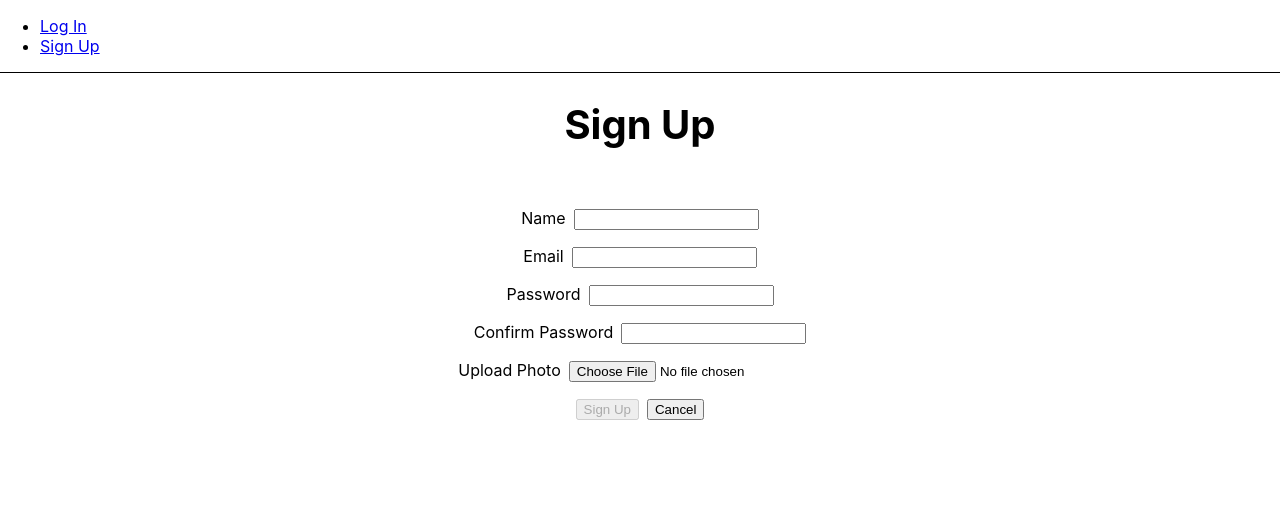
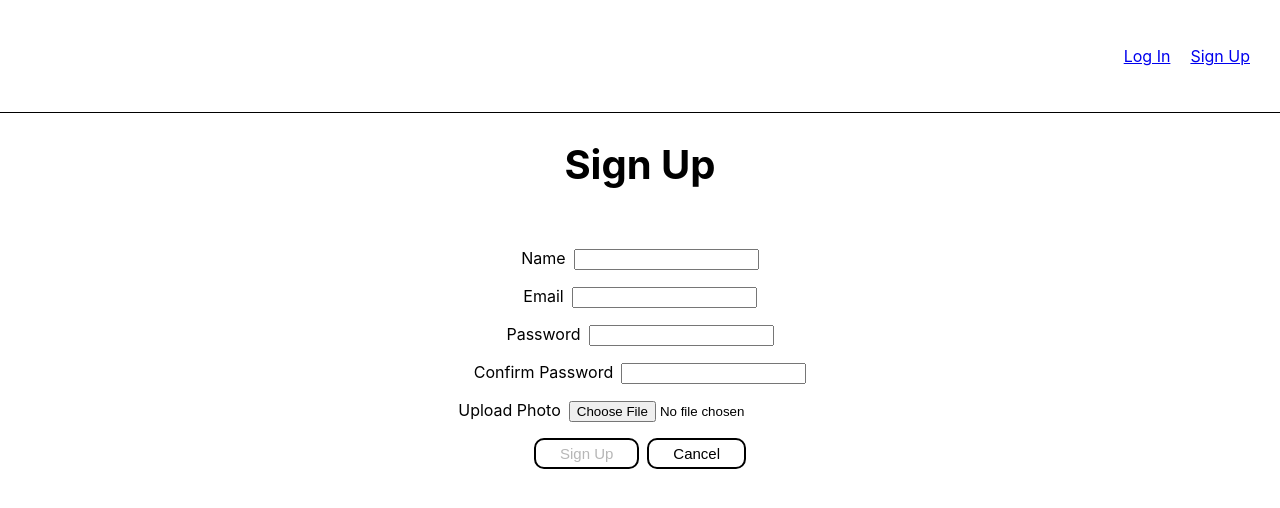
Before and after one commit to izabela2279/coffee-shops-front-end, a React (Vite) app: page /signup in a window 1280 px wide. Shown: the top 508 px of the page. Built offline with nearby package versions, Linux system fonts and the light colour scheme; no server answers.

Commit message:
change signup button

```diff
--- a/src/components/NavBar/NavBar.tsx
+++ b/src/components/NavBar/NavBar.tsx
@@ -17,7 +17,7 @@ const NavBar = (props: NavBarProps): JSX.Element => {
       {user ?
         <ul>
           <li>Welcome, {user.name}</li>
-          <li><NavLink to="/profiles">Profiles</NavLink></li>
+          <li><NavLink to="/profiles">Coffee Shops</NavLink></li>
           <li><NavLink to="/change-password">Change Password</NavLink></li>
           <li><NavLink to="" onClick={handleLogout}>LOG OUT</NavLink></li>
         </ul>
--- a/src/components/SignupForm/SignupForm.tsx
+++ b/src/components/SignupForm/SignupForm.tsx
@@ -126,7 +126,7 @@ const SignupForm = (props: AuthFormProps): JSX.Element => {
           disabled={isFormInvalid() || isSubmitted}
           className={styles.button}
         >
-          {!isSubmitted ? "Sign Up" : "🚀 Sending..."}
+          {!isSubmitted ? "Sign Up" : "Sending..."}
         </button>
         <Link to="/">
           <button>Cancel</button>
--- a/src/index.css
+++ b/src/index.css
@@ -46,3 +46,15 @@ section img {
 nav {
   border-bottom: 1px solid black;
 }
+
+nav ul {
+  display: flex;
+  justify-content: flex-end;
+  list-style: none;
+  color: black;
+  padding: 20px;
+}
+
+nav li {
+  margin: 10px;
+}
--- a/src/pages/Login/Login.module.css
+++ b/src/pages/Login/Login.module.css
@@ -3,3 +3,12 @@
   align-items: center;
   flex-direction: column;
 }
+
+.container button {
+  border-radius: 10px;
+  border: 2px solid black;
+  background: white;
+  padding: 5px 24px;
+  cursor: pointer;
+  font-size: 15px;
+}
--- a/src/pages/Signup/Signup.module.css
+++ b/src/pages/Signup/Signup.module.css
@@ -1,5 +1,13 @@
 .container {
   display: flex;
-  align-items: center;
   flex-direction: column;
 }
+
+.container button {
+  border-radius: 10px;
+  border: 2px solid black;
+  background: white;
+  padding: 5px 24px;
+  cursor: pointer;
+  font-size: 15px;
+}
```
